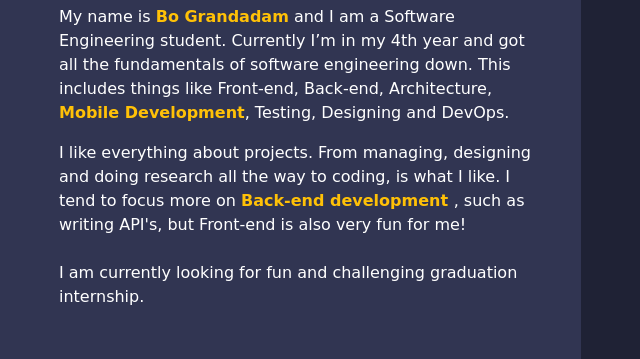
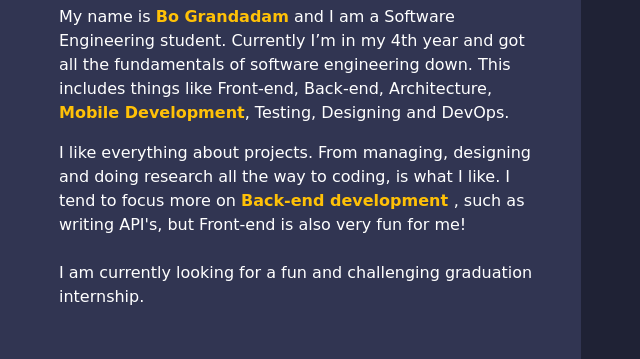
Before and after one commit to Grandagabbers/bograndadam.github.io, a website: page index.html in a window 1280 px wide. Shown: the part 963-1322 px from the top of the page, 629-1269 px from the left. Drawn offline with nearby package versions, Linux system fonts and the light colour scheme; a web font is replaced by a local one.

Commit message:
fixed grammar

```diff
--- a/index.html
+++ b/index.html
@@ -87,7 +87,7 @@
                     I tend to focus more on <b class="text-warning">Back-end development </b>, such as writing API's, but Front-end is also very fun for me!
                     <br></br>
 
-                    I am currently looking for fun and challenging graduation internship.
+                    I am currently looking for a fun and challenging graduation internship.
                 </p>
             </div>
         </div>
```
